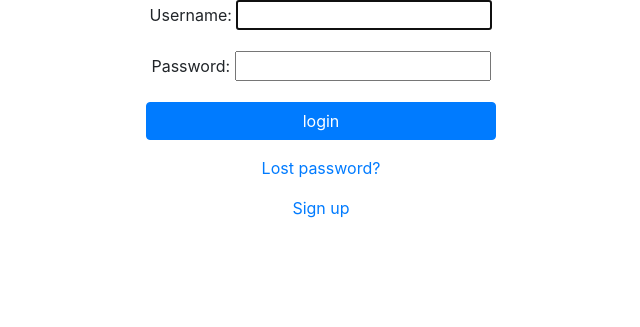
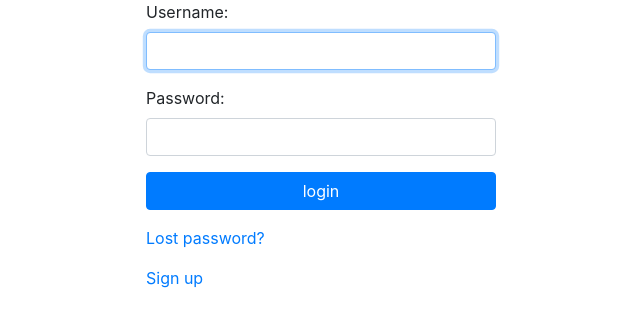
Before and after one commit to djsall/halado_prog_bead, a Django app: page /accounts/login/ in a window 1280 px wide. Shown: the part 56-383 px from the top of the page, without its empty margins (319-959 px from the left). Run offline with Django 3.2, Linux system fonts and the light colour scheme; some libraries are stand-ins or nearby versions.

Commit message:
formatting, added addclass filter to forms

```diff
--- a/halado_prog_bead/settings.py
+++ b/halado_prog_bead/settings.py
@@ -43,6 +43,7 @@ INSTALLED_APPS = [
     'django.contrib.sessions',
     'django.contrib.messages',
     'django.contrib.staticfiles',
+    'halado_prog_bead'
 ]
 
 MIDDLEWARE = [
@@ -68,7 +69,7 @@ TEMPLATES = [
                 'django.template.context_processors.request',
                 'django.contrib.auth.context_processors.auth',
                 'django.contrib.messages.context_processors.messages',
-            ],
+            ]
         },
     },
 ]
--- a/halado_prog_bead/templates/registration/login.html
+++ b/halado_prog_bead/templates/registration/login.html
@@ -1,6 +1,9 @@
 {% extends "base_generic.html" %} {% block content %}
+  {% load app_filters %}
   <div class="row">
-    <div class="offset-4 col-4 text-center">
+    <div class="offset-4 col-4">
+
+      <div class="text-center">
       {% if form.errors %}
         <p>Your username and password didn't match. Please try again.</p>
       {% endif %} {% if next %} {% if user.is_authenticated %}
@@ -11,16 +14,17 @@
     {% else %}
       <p>Please login to see this page.</p>
     {% endif %} {% endif %}
+    </div>
 
       <form method="post" action="{% url 'login' %}">
         {% csrf_token %}
         <div class="form-group">
           {{ form.username.label_tag }}
-          {{ form.username }}
+          {{ form.username|addclass:'form-control'  }}
         </div>
         <div class="form-group">
           {{ form.password.label_tag }}
-          {{ form.password }}
+          {{ form.password|addclass:'form-control' }}
         </div>
         <div class="form-group">
           <input class="btn btn-block btn-primary" type="submit" value="login"/>
--- /dev/null
+++ b/halado_prog_bead/templatetags/app_filters.py
@@ -0,0 +1,10 @@
+from django import template
+
+register = template.Library()
+
+
+@register.filter(name='addclass')
+def add_class(field, class_name):
+	return field.as_widget(attrs={
+		"class": " ".join((field.css_classes(), class_name))
+	})
```
Also changed, not shown: halado_prog_bead/views.py (+4 -3 lines), halado_prog_bead/templatetags/__init__.py (added).
